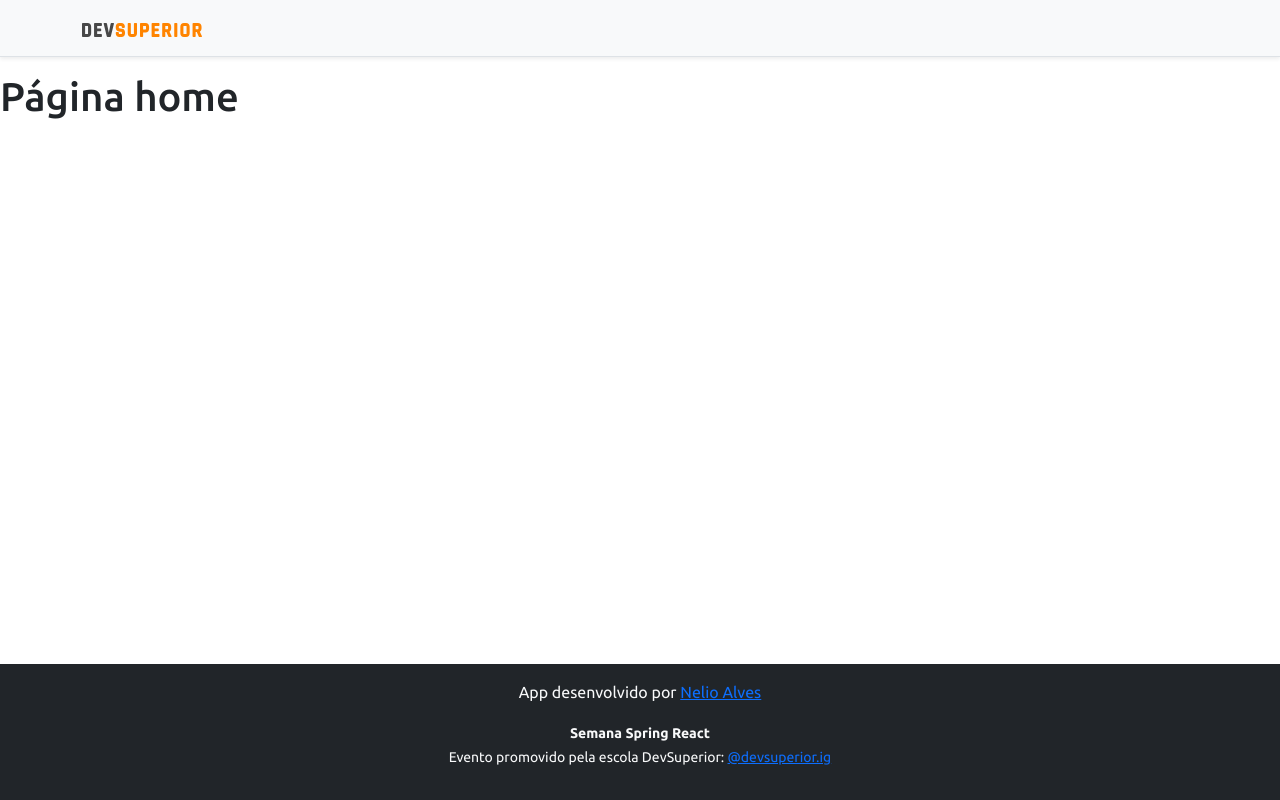
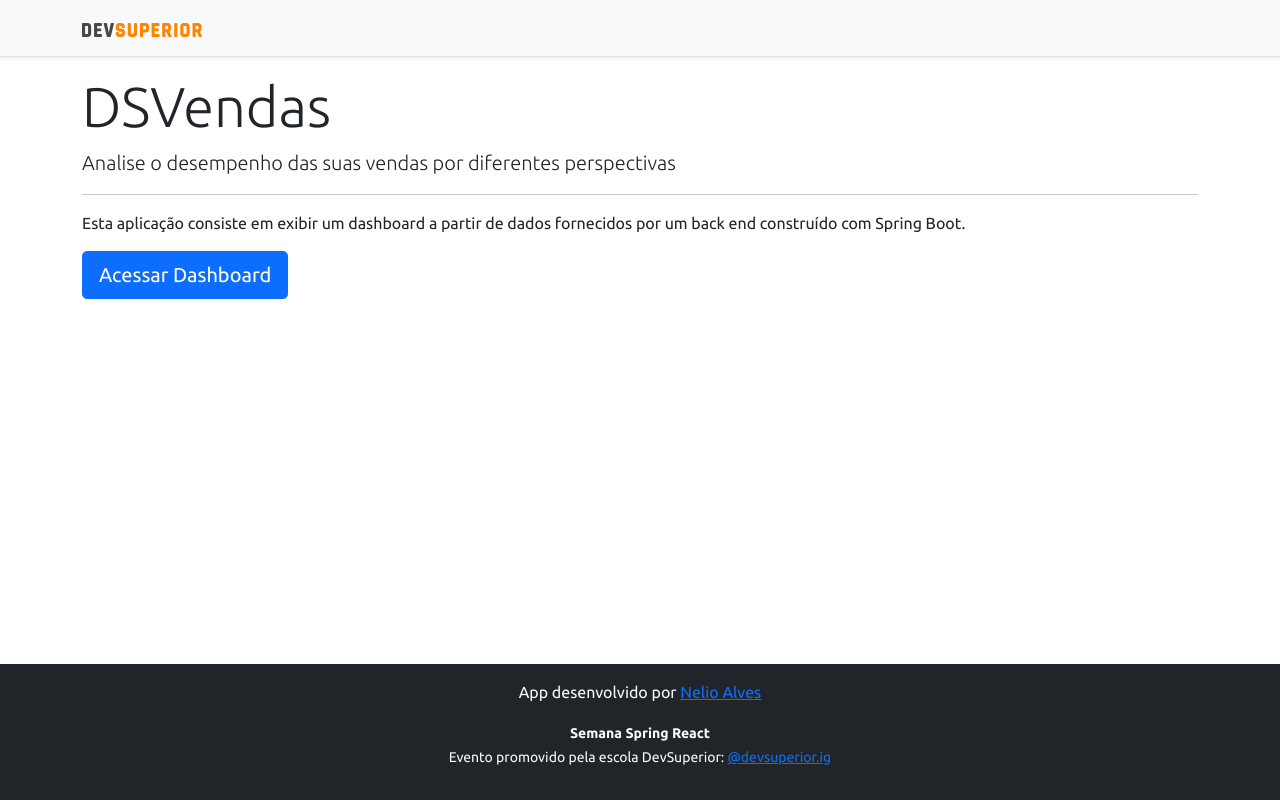
Before and after one commit to mikacgs/sds5, a React (Create React App) app in the folder frontend/: page / in a window 1280 px wide. Built offline with nearby package versions, Linux system fonts and the light colour scheme.

Commit message:
Home, Navigation

```diff
--- a/frontend/src/App.tsx
+++ b/frontend/src/App.tsx
@@ -1,17 +1,12 @@
-import BarChart from "components/BarChart";
-import DataTable from "components/DataTable";
-import DonutChart from "components/DonutChart";
-import Footer from "components/Footer";
-import Navbar from "components/Navbar";
 import Routes from "Routes";
 
 
 function App() {
   return (
     < >
-      <Navbar />
-        <Routes />
-      <Footer />
+
+      <Routes />
+
     </>
   );
 }
--- a/frontend/src/components/Navbar/index.tsx
+++ b/frontend/src/components/Navbar/index.tsx
@@ -1,10 +1,14 @@
 import ImgDsDark from 'assets/img/ds-dark.svg'
+import { Link } from 'react-router-dom';
 function Navbar() {
    return (
       <div className="d-flex flex-column flex-md-row align-items-center p-3 px-md-4 mb-3 bg-light border-bottom shadow-sm">
          <div className="container">
             <nav className="my-2 my-md-0 mr-md-3">
+               <Link to="/">
                <img src={ImgDsDark} alt="DevSuperior" width="120" />
+               </Link>
+
             </nav>
          </div>
       </div>
--- a/frontend/src/pages/Dashboard/index.tsx
+++ b/frontend/src/pages/Dashboard/index.tsx
@@ -1,9 +1,13 @@
 import BarChart from "components/BarChart";
 import DataTable from "components/DataTable";
 import DonutChart from "components/DonutChart";
+import Footer from "components/Footer";
+import Navbar from "components/Navbar";
 
 function Dashboard() {
    return (
+      <>
+      <Navbar></Navbar>
       <div className="container">
          <h1 className="text-primary py-3">Dashboard de vendas</h1>
          <div className="row px-3">
@@ -20,7 +24,10 @@
             <h2 className="text-primary">Todas vendas</h2>
             <DataTable />
          </div>
+
       </div>
+      <Footer></Footer>
+      </>
    );
 }
 
--- a/frontend/src/pages/Home/index.tsx
+++ b/frontend/src/pages/Home/index.tsx
@@ -1,8 +1,24 @@
+import Footer from "components/Footer";
+import Navbar from "components/Navbar";
+import { Link } from "react-router-dom";
+
 function Home() {
    return (
-      <div>
-         <h1>Página home</h1>
-      </div>
+      <>
+      <Navbar></Navbar>
+         <div className="container">
+            <div className="jumbotron">
+               <h1 className="display-4">DSVendas</h1>
+               <p className="lead">Analise o desempenho das suas vendas por diferentes perspectivas</p>
+               <hr />
+               <p>Esta aplicação consiste em exibir um dashboard a partir de dados fornecidos por um back end construído com Spring Boot.</p>
+               <Link to="/dashboard" className="btn btn-primary btn-lg">
+                  Acessar Dashboard
+               </Link>
+            </div>
+         </div>
+         <Footer></Footer>
+      </>
    );
 }
 
```
